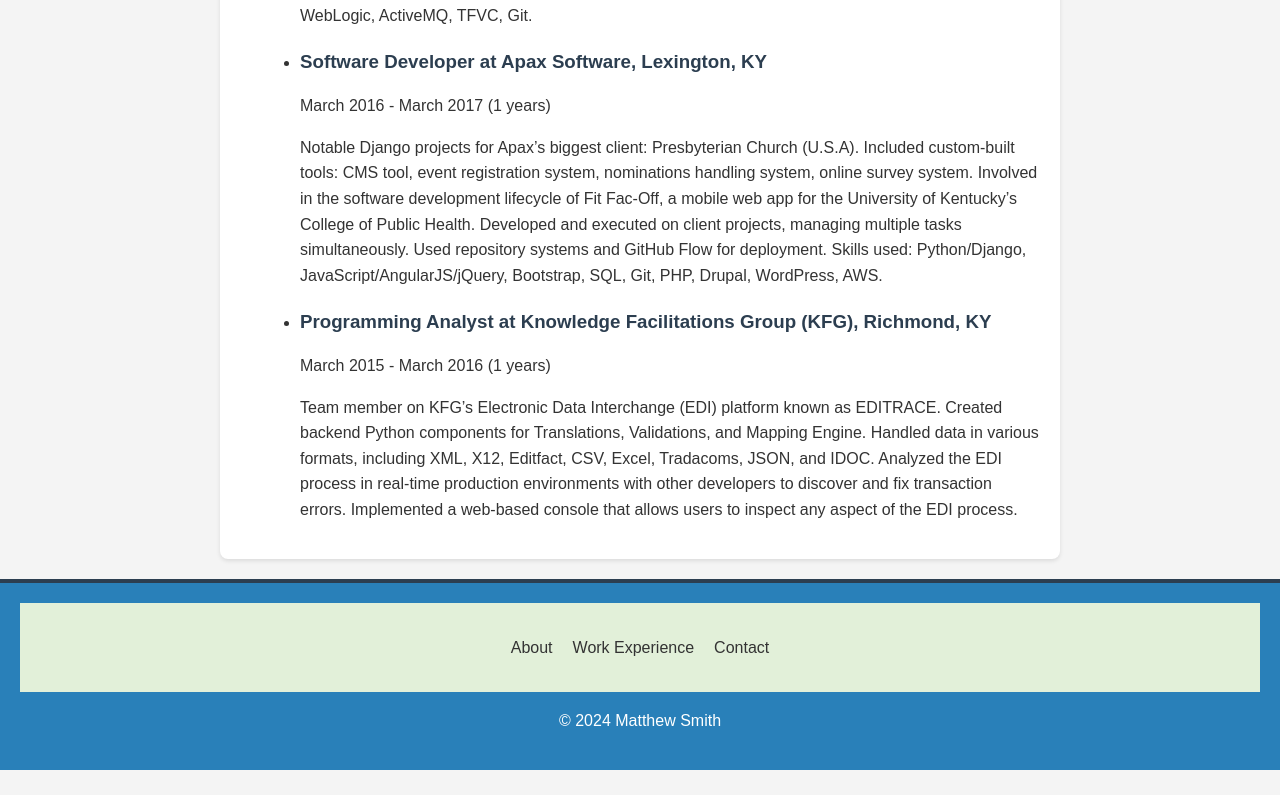
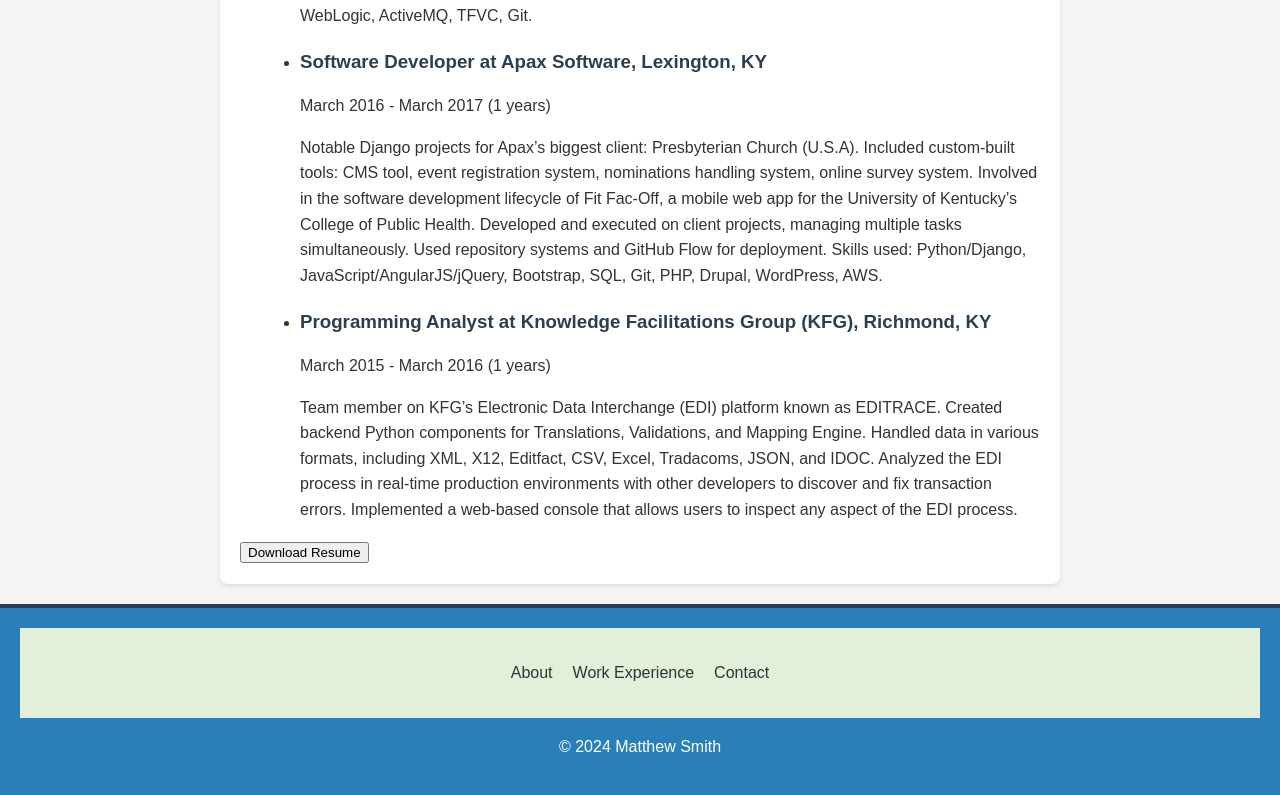
Before and after one commit to msmith1392/msmith1392.github.io, a React (Create React App) app: page /work-experience in a window 1280 px wide. Shown: the part 856-1651 px from the top of the page. Before the commit the page ends 1626 px from the top, so only its background shows below. Built offline with nearby package versions, Linux system fonts and the light colour scheme.

Commit message:
Add resume download button to Work Experience

```diff
--- a/src/components/WorkExperience.js
+++ b/src/components/WorkExperience.js
@@ -77,6 +77,9 @@
           </li>
         ))}
       </ul>
+      <a href="/resume.pdf" download>
+        <button>Download Resume</button>
+      </a>
     </section>
   );
 };
```
Also changed, not shown: 2 other files (tests, documents, lock files or other folders).
